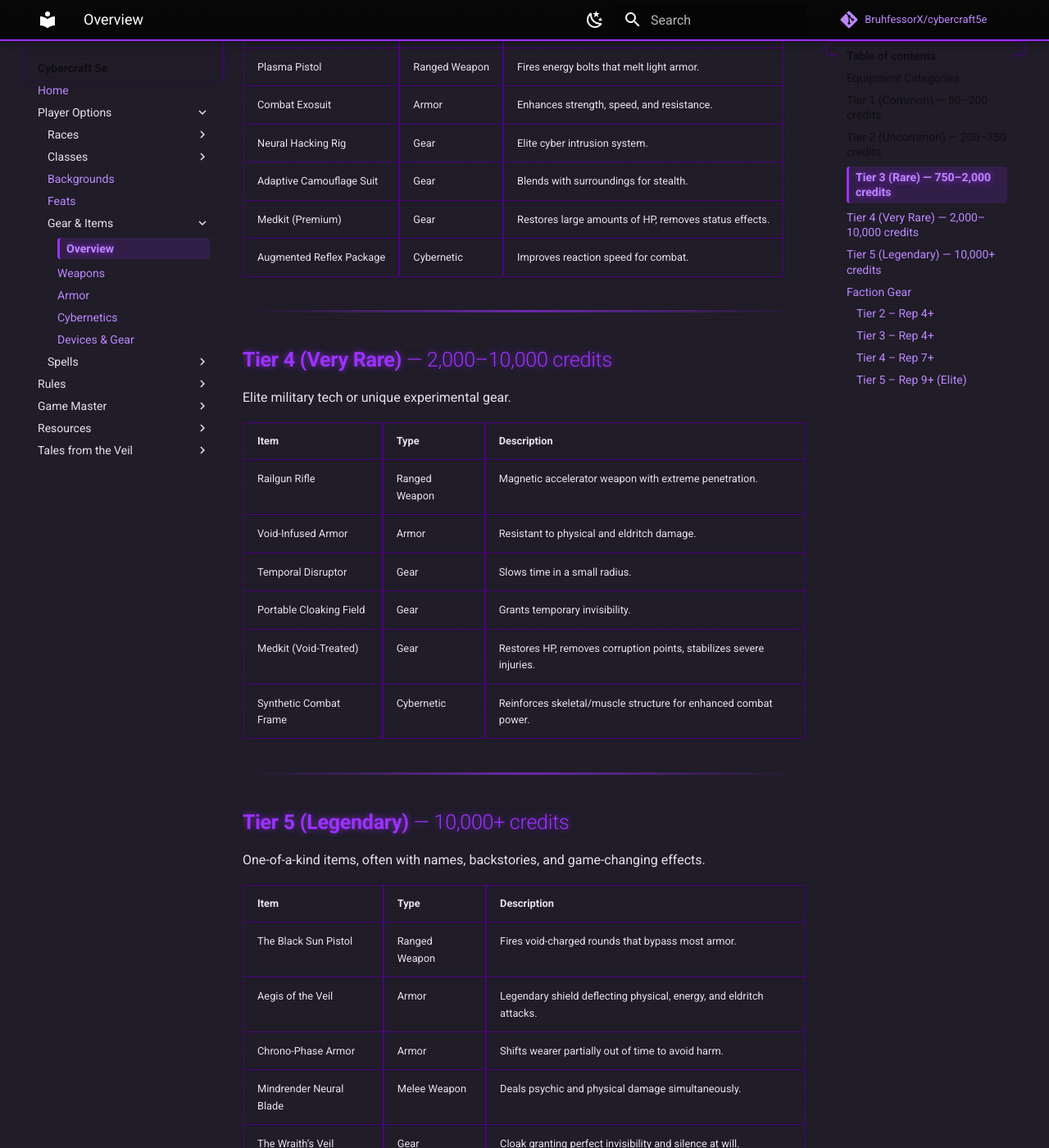
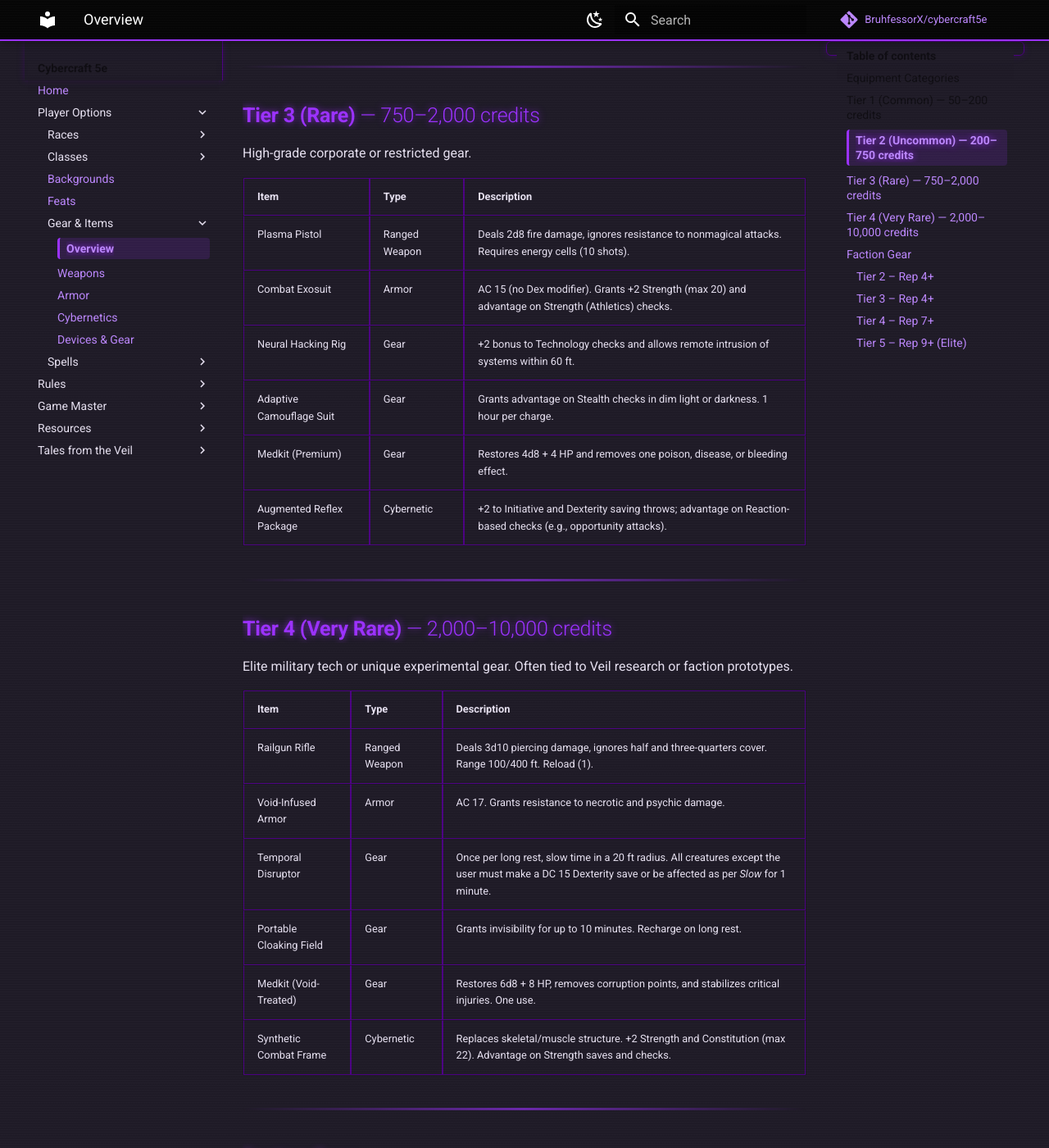
Before and after one commit to BruhfessorX/cybercraft5e, an MkDocs documentation site: the page built from docs/gear-items/overview.md, in a window 1280 px wide and 1400 px high, scrolled down 1656 px. Shown: the whole window at 82% size. Built offline with MkDocs 1.6.1 and Material for MkDocs 9.7.7, drawn with Linux system fonts in a browser that asks for light colours; comment, search, counter and statistics services are not loaded; some of the changed text lies outside the part shown.

```diff
--- a/docs/gear-items/overview.md
+++ b/docs/gear-items/overview.md
@@ -18,12 +18,12 @@
 
 | Item | Type | Description |
 |------|------|-------------|
-| Combat Knife | Melee Weapon | Basic close-combat blade. |
-| Street Pistol | Ranged Weapon | Low-caliber sidearm with minimal stopping power. |
-| Light Armor Vest | Armor | Minimal ballistic protection. |
-| Standard Commlink | Gear | Basic encrypted comms unit. |
-| Medkit (Basic) | Gear | Restores a small amount of HP, stops bleeding. |
-| Lockpick Set | Gear | Basic toolset for opening mechanical locks. |
+| Combat Knife | Melee Weapon | Deals 1d6 slashing damage. Can be thrown (range 20/60 ft). Light property. |
+| Street Pistol | Ranged Weapon | Deals 1d6 piercing damage. Reload (6 shots). Range 30/90 ft. |
+| Light Armor Vest | Armor | AC 11 + Dex modifier. Disadvantage on Stealth checks. |
+| Standard Commlink | Gear | Allows encrypted communication within 1 mile. Can connect to local data grids. |
+| Medkit (Basic) | Gear | Restores 1d8 + 2 HP and stabilizes one dying creature. One use. |
+| Lockpick Set | Gear | Grants advantage on Dexterity (Thieves’ Tools) checks to open mechanical locks. |
 
 ---
 
@@ -32,12 +32,12 @@
 
 | Item | Type | Description |
 |------|------|-------------|
-| Silenced SMG | Ranged Weapon | Compact, automatic weapon for stealth ops. |
-| Tactical Armor | Armor | Moderate ballistic and melee protection. |
-| Lockbreaker Kit | Gear | Electronic lock bypass tool. |
-| Holo-Cloak | Gear | Projects basic holographic disguise. |
-| Medkit (Advanced) | Gear | Restores more HP, treats moderate wounds. |
-| Neural Interface Link | Cybernetic | Allows direct neural connection to compatible systems. |
+| Silenced SMG | Ranged Weapon | Deals 1d8 piercing damage. Range 60/180 ft. Reload (15). Attacks made with this weapon do not reveal the user’s position unless observed. |
+| Tactical Armor | Armor | AC 13 + Dex modifier (max +2). Advantage on saving throws against being frightened. |
+| Lockbreaker Kit | Gear | Grants +2 bonus to Technology checks to bypass electronic locks. One charge per use. |
+| Holo-Cloak | Gear | Grants advantage on Stealth checks in crowds or dim light. Activates for 10 minutes, 3 uses per day. |
+| Medkit (Advanced) | Gear | Restores 2d8 + 4 HP, cures minor infections or bleeding. One use. |
+| Neural Interface Link | Cybernetic | Allows direct neural connection to compatible systems. +1 to Technology and Hacking checks. |
 
 ---
 
@@ -46,39 +46,26 @@
 
 | Item | Type | Description |
 |------|------|-------------|
-| Plasma Pistol | Ranged Weapon | Fires energy bolts that melt light armor. |
-| Combat Exosuit | Armor | Enhances strength, speed, and resistance. |
-| Neural Hacking Rig | Gear | Elite cyber intrusion system. |
-| Adaptive Camouflage Suit | Gear | Blends with surroundings for stealth. |
-| Medkit (Premium) | Gear | Restores large amounts of HP, removes status effects. |
-| Augmented Reflex Package | Cybernetic | Improves reaction speed for combat. |
+| Plasma Pistol | Ranged Weapon | Deals 2d8 fire damage, ignores resistance to nonmagical attacks. Requires energy cells (10 shots). |
+| Combat Exosuit | Armor | AC 15 (no Dex modifier). Grants +2 Strength (max 20) and advantage on Strength (Athletics) checks. |
+| Neural Hacking Rig | Gear | +2 bonus to Technology checks and allows remote intrusion of systems within 60 ft. |
+| Adaptive Camouflage Suit | Gear | Grants advantage on Stealth checks in dim light or darkness. 1 hour per charge. |
+| Medkit (Premium) | Gear | Restores 4d8 + 4 HP and removes one poison, disease, or bleeding effect. |
+| Augmented Reflex Package | Cybernetic | +2 to Initiative and Dexterity saving throws; advantage on Reaction-based checks (e.g., opportunity attacks). |
 
 ---
 
 ## **Tier 4 (Very Rare)** — 2,000–10,000 credits
-Elite military tech or unique experimental gear.
+Elite military tech or unique experimental gear. Often tied to Veil research or faction prototypes.
 
 | Item | Type | Description |
 |------|------|-------------|
-| Railgun Rifle | Ranged Weapon | Magnetic accelerator weapon with extreme penetration. |
-| Void-Infused Armor | Armor | Resistant to physical and eldritch damage. |
-| Temporal Disruptor | Gear | Slows time in a small radius. |
-| Portable Cloaking Field | Gear | Grants temporary invisibility. |
-| Medkit (Void-Treated) | Gear | Restores HP, removes corruption points, stabilizes severe injuries. |
-| Synthetic Combat Frame | Cybernetic | Reinforces skeletal/muscle structure for enhanced combat power. |
-
----
-
-## **Tier 5 (Legendary)** — 10,000+ credits
-One-of-a-kind items, often with names, backstories, and game-changing effects.
-
-| Item | Type | Description |
-|------|------|-------------|
-| The Black Sun Pistol | Ranged Weapon | Fires void-charged rounds that bypass most armor. |
-| Aegis of the Veil | Armor | Legendary shield deflecting physical, energy, and eldritch attacks. |
-| Chrono-Phase Armor | Armor | Shifts wearer partially out of time to avoid harm. |
-| Mindrender Neural Blade | Melee Weapon | Deals psychic and physical damage simultaneously. |
-| The Wraith’s Veil | Gear | Cloak granting perfect invisibility and silence at will. |
+| Railgun Rifle | Ranged Weapon | Deals 3d10 piercing damage, ignores half and three-quarters cover. Range 100/400 ft. Reload (1). |
+| Void-Infused Armor | Armor | AC 17. Grants resistance to necrotic and psychic damage. |
+| Temporal Disruptor | Gear | Once per long rest, slow time in a 20 ft radius. All creatures except the user must make a DC 15 Dexterity save or be affected as per *Slow* for 1 minute. |
+| Portable Cloaking Field | Gear | Grants invisibility for up to 10 minutes. Recharge on long rest. |
+| Medkit (Void-Treated) | Gear | Restores 6d8 + 8 HP, removes corruption points, and stabilizes critical injuries. One use. |
+| Synthetic Combat Frame | Cybernetic | Replaces skeletal/muscle structure. +2 Strength and Constitution (max 22). Advantage on Strength saves and checks. |
 
 ---
 
```
Also changed, not shown: docs/gear-items/cybernetics.md (+46 -2 lines), docs/gear-items/weapons.md (+1 -1 lines).
